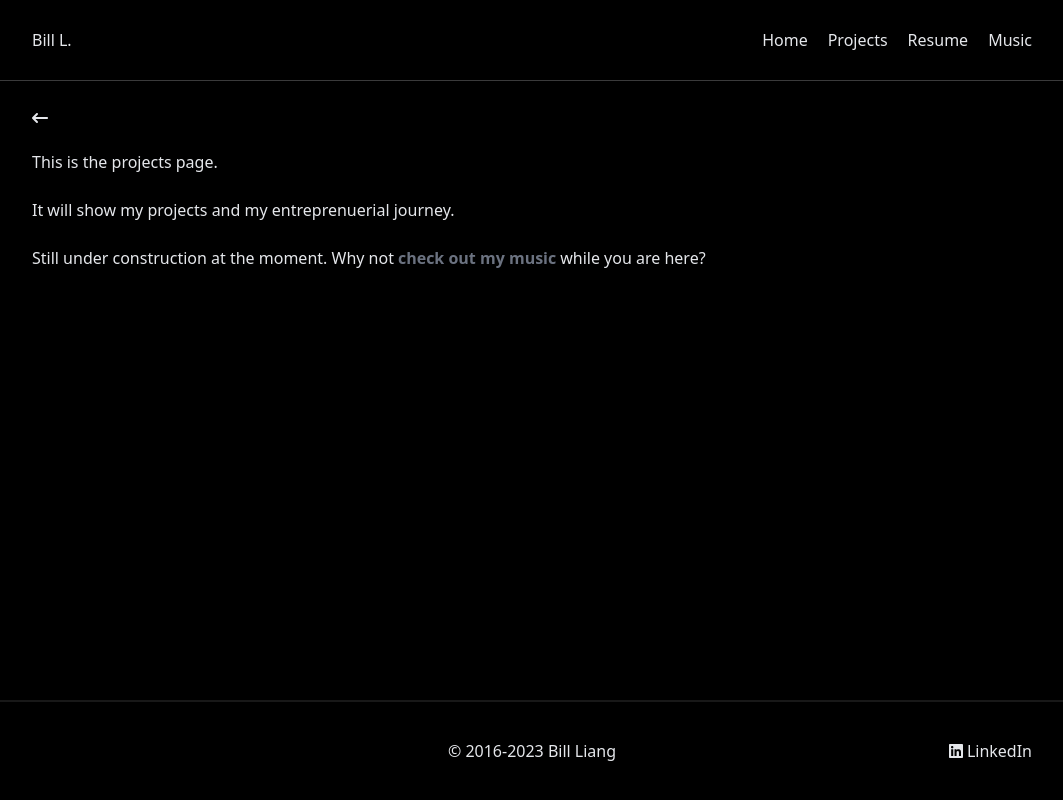
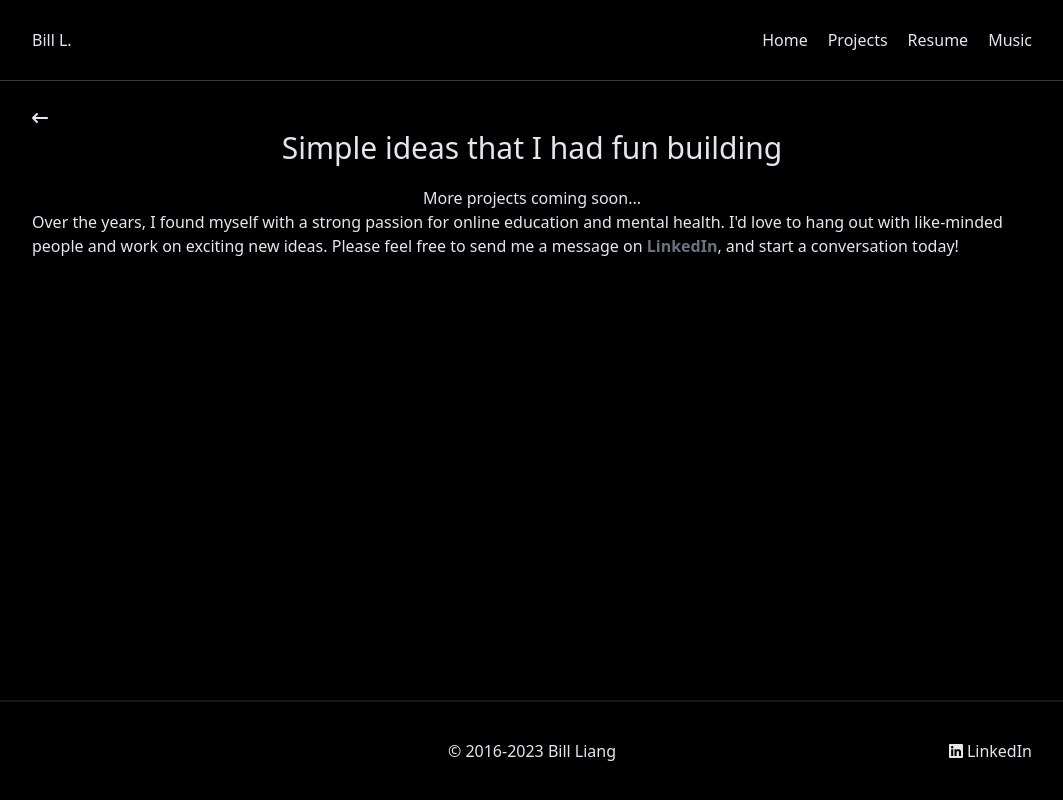
Before and after one commit to lzhlchmxl/2023-personal-site, a React (Create React App) app: page /projects in a window 1280 px wide. Shown: the whole page, without its empty margins (108-1171 px from the left). Built offline with nearby package versions, Linux system fonts and the light colour scheme.

Commit message:
refine NotFoundPage and progress on projects page

```diff
--- a/src/NotFoundPage.tsx
+++ b/src/NotFoundPage.tsx
@@ -1,8 +1,34 @@
+import { NavLink } from "react-router-dom";
+import BackButton from "./BackButton";
+
 function NotFoundPage() {
   return (
-    <div>
-      <h1>404</h1>
-      Not found page.
+    <div className="flex flex-col grow w-[80%] items-center relative text-white mb-10 rounded-md max-w-[1000px] mt-[80px] md:mt-[130px]">
+      <BackButton />
+      <h1 className='text-white text-3xl'>404</h1>
+      <p className="mt-5">Somehow you got here and I'm not even sure how you did it...</p>
+      <p className="mt-5">
+        Please double check the URL to make sure it is correct and try to refresh the page.
+      </p>
+      <p className="mt-5">
+         If you are still seeing this page then whatever you were looking for is no longer there.
+      </p>
+      <p className="mt-5">
+        Why not check out my
+        <NavLink
+          className="hover:underline hover:cursor-pointer px-1 font-semibold text-gray-500"
+          to={"/projects"}>
+             projects
+        </NavLink>
+        or my
+        <NavLink
+          className="hover:underline hover:cursor-pointer px-1 font-semibold text-gray-500"
+          to={"/music"}>
+             music
+        </NavLink>
+        while you are here?
+      </p>
+
     </div>
   )
 }
--- a/src/ProjectPage.tsx
+++ b/src/ProjectPage.tsx
@@ -4,21 +4,18 @@ import BackButton from "./BackButton";
 function ProjectPage() {
 
   return (
-    <div className="flex flex-col grow relative text-white mb-10 rounded-md max-w-[1000px] w-[80%] mt-[80px] md:mt-[130px]">
+    <div className="flex flex-col grow w-[80%] items-center relative text-white mb-10 rounded-md max-w-[1000px] mt-[80px] md:mt-[130px]">
       <BackButton />
-      <p className="mt-5">This is the projects page.</p>
-      <br/>
-      <p>It will show my projects and my entreprenuerial journey.</p>
-      <br/>
-      <p>Still under construction at the moment.
-        Why not
-        <NavLink
-          className="hover:underline hover:cursor-pointer px-1 font-semibold text-gray-500"
-          to={"/music"}>
-            check out my music
-          </NavLink>
-        while you are here?
+      <h1 className='text-white text-3xl'>Simple ideas that I had fun building</h1>
+      <p className="mt-5">More projects coming soon...</p>
+
+
+      <p>
+        Over the years, I found myself with a strong passion for online education and mental health.
+        I'd love to hang out with like-minded people and work on exciting new ideas.
+        Please feel free to send me a message on <a href='https://www.linkedin.com/in/bill-liang' rel='noreferrer' target='_blank' className='hover:underline text-gray-500 font-semibold'>LinkedIn</a>, and start a conversation today!
       </p>
+
     </div>
   )
 }
```
